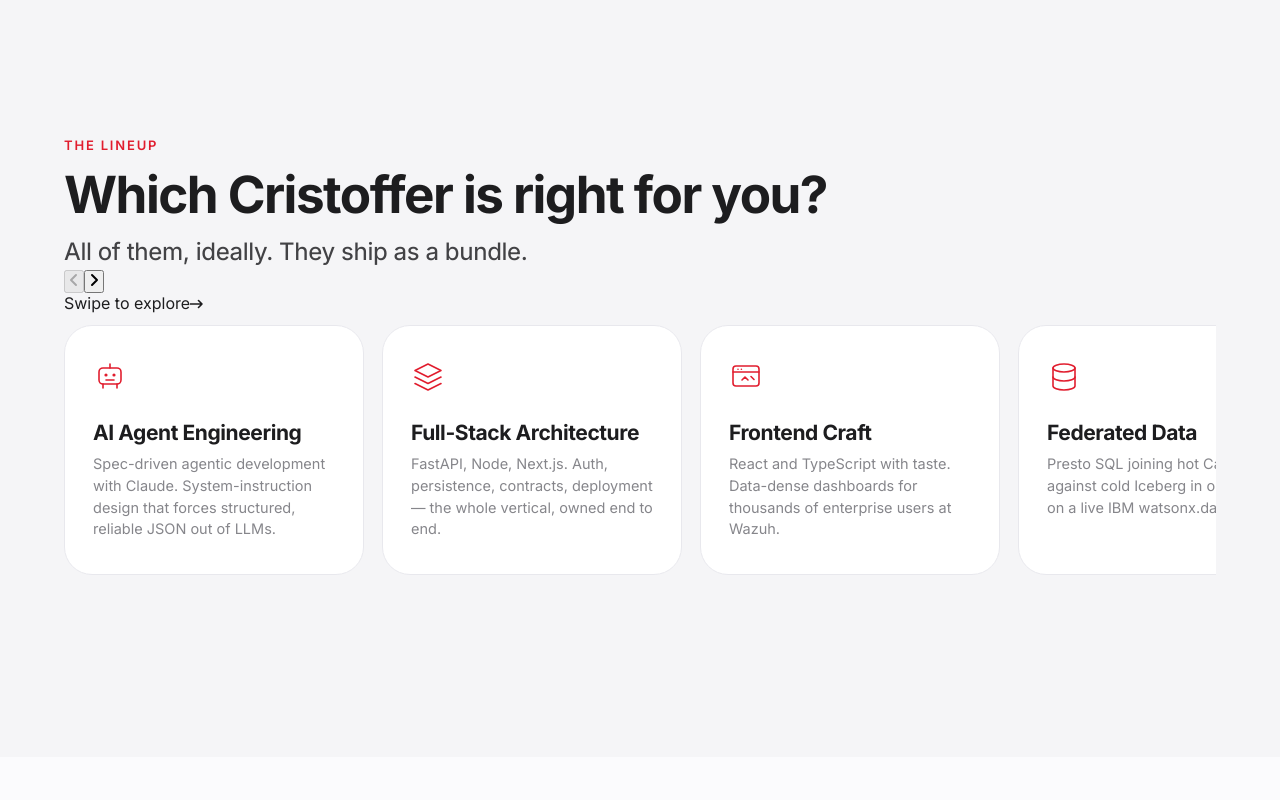
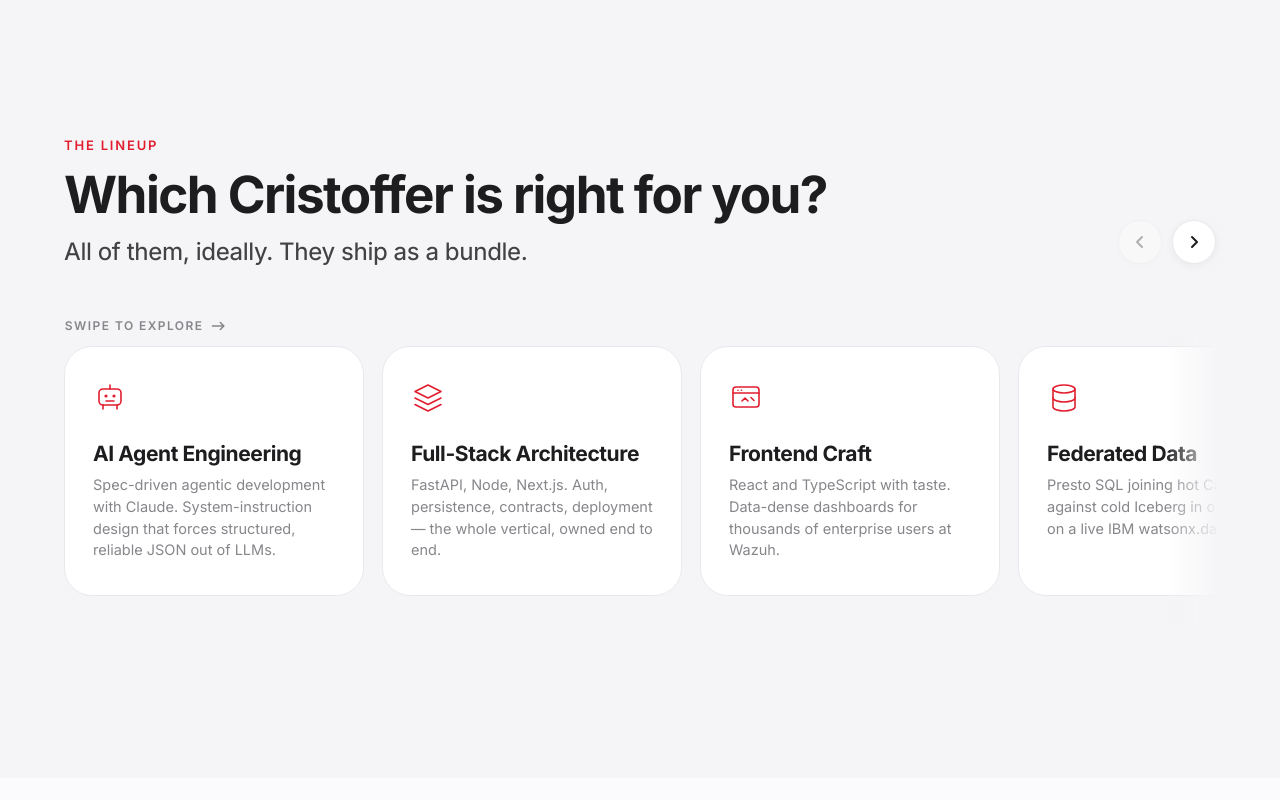
Before and after one commit to Cristofferb7/portfolio, a React (Vite) app: page / in a window 1280 px wide. Shown: the part 820-1620 px from the top of the page. Built offline with nearby package versions, Linux system fonts and the light colour scheme.

Commit message:
CSS: lineup paddles/fades/swipe hint + resume modal, drop guide styles

```diff
--- a/src/index.css
+++ b/src/index.css
@@ -413,46 +413,104 @@ img { display: block; max-width: 100%; }
   pointer-events: none;
 }
 
-/* ---------- Guide page ---------- */
-.guide-hero { padding: 160px 0 80px; }
-.prompt-card {
-  background: #101014;
-  border: 1px solid rgba(255,255,255,0.1);
-  border-radius: var(--radius-md);
+/* ---------- Lineup paddles & fades ---------- */
+.lineup-head {
+  display: flex; justify-content: space-between; align-items: flex-end;
+  gap: 24px; flex-wrap: wrap;
+}
+.lineup-paddles { display: flex; gap: 10px; padding-bottom: 6px; }
+.paddle {
+  width: 44px; height: 44px; border-radius: 50%;
+  border: 1px solid var(--line);
+  background: #fff; color: var(--ink);
+  display: inline-flex; align-items: center; justify-content: center;
+  cursor: pointer;
+  transition: background 0.25s ease, color 0.25s ease, transform 0.25s var(--ease-out), opacity 0.25s ease, border-color 0.25s ease;
+  box-shadow: 0 2px 10px rgba(29, 29, 31, 0.05);
+}
+.paddle:hover:not(:disabled) { background: var(--red); border-color: var(--red); color: #fff; transform: scale(1.06); }
+.paddle:disabled { opacity: 0.32; cursor: default; }
+.swipe-hint {
+  display: inline-flex; align-items: center; gap: 8px;
+  margin-top: clamp(24px, 4vw, 48px);
+  font-size: 12px; font-weight: 600;
+  letter-spacing: 0.12em; text-transform: uppercase;
+  color: var(--muted);
+  animation: hint-nudge 2.6s var(--ease-out) infinite;
+}
+@keyframes hint-nudge {
+  0%, 100% { transform: translateX(0); }
+  50% { transform: translateX(6px); }
+}
+.lineup-shell { position: relative; }
+.lineup-shell::before, .lineup-shell::after {
+  content: '';
+  position: absolute; top: 0; bottom: 0;
+  width: 56px; z-index: 2;
+  pointer-events: none;
+  opacity: 0; transition: opacity 0.35s ease;
+}
+.lineup-shell::before { left: -4px; background: linear-gradient(to right, var(--paper-2), transparent); }
+.lineup-shell::after { right: -4px; background: linear-gradient(to left, var(--paper-2), transparent); }
+.lineup-shell.fade-l::before { opacity: 1; }
+.lineup-shell.fade-r::after { opacity: 1; }
+
+/* ---------- Résumé modal ---------- */
+.resume-overlay {
+  position: fixed; inset: 0; z-index: 300;
+  background: rgba(11, 11, 15, 0.52);
+  backdrop-filter: blur(14px) saturate(140%);
+  -webkit-backdrop-filter: blur(14px) saturate(140%);
+  display: flex; align-items: center; justify-content: center;
+  padding: max(20px, env(safe-area-inset-top)) max(16px, env(safe-area-inset-left));
+}
+.resume-sheet {
+  width: min(920px, 100%);
+  height: min(86vh, 100%);
+  background: var(--paper);
+  border-radius: var(--radius-lg);
   overflow: hidden;
-  margin-bottom: 26px;
+  display: flex; flex-direction: column;
+  box-shadow: 0 40px 120px rgba(0, 0, 0, 0.42);
 }
-.prompt-head {
+.resume-sheet-head {
   display: flex; align-items: center; justify-content: space-between;
-  padding: 16px 22px;
-  border-bottom: 1px solid rgba(255,255,255,0.08);
+  gap: 16px; flex-wrap: wrap;
+  padding: 18px 24px;
+  border-bottom: 1px solid var(--line);
+  background: rgba(255, 255, 255, 0.7);
 }
-.prompt-head h4 { font-size: 15px; color: #f5f5f7; letter-spacing: -0.01em; }
-.copy-btn {
-  font-size: 12px; font-weight: 600;
-  background: rgba(255,255,255,0.1); color: #f5f5f7;
-  border: 1px solid rgba(255,255,255,0.14);
-  padding: 6px 14px; border-radius: 999px; cursor: pointer;
-  transition: background 0.25s ease;
+.resume-sheet-head h3 { font-size: 19px; letter-spacing: -0.02em; }
+.resume-sub { font-size: 12.5px; color: var(--muted); margin-top: 2px; }
+.resume-actions { display: flex; align-items: center; gap: 10px; }
+.resume-btn {
+  font-size: 13px; font-weight: 600;
+  padding: 8px 16px; border-radius: 999px;
+  border: 1px solid var(--line);
+  background: #fff; color: var(--ink);
+  cursor: pointer;
+  transition: border-color 0.25s ease, background 0.25s ease, color 0.25s ease;
 }
-.copy-btn:hover { background: var(--red); border-color: var(--red); }
-.prompt-body {
-  padding: 20px 22px;
-  font-family: var(--font-mono);
-  font-size: 12.5px; line-height: 1.7;
-  color: #b8b8bf;
-  white-space: pre-wrap;
+.resume-btn:hover { border-color: var(--ink); }
+.resume-btn-primary { background: var(--red); border-color: var(--red); color: #fff; }
+.resume-btn-primary:hover { background: var(--red-deep); border-color: var(--red-deep); }
+.resume-close {
+  width: 36px; height: 36px; border-radius: 50%;
+  border: 1px solid var(--line);
+  background: #fff; color: var(--ink);
+  display: inline-flex; align-items: center; justify-content: center;
+  cursor: pointer;
+  transition: background 0.25s ease, color 0.25s ease, border-color 0.25s ease;
 }
-.guide-step {
-  display: grid; grid-template-columns: 64px 1fr; gap: 24px;
-  padding: 34px 0; border-bottom: 1px solid var(--line);
+.resume-close:hover { background: var(--ink); border-color: var(--ink); color: #fff; }
+.resume-body { flex: 1; background: #525659; }
+.resume-body object { width: 100%; height: 100%; border: none; display: block; }
+.resume-fallback {
+  height: 100%;
+  display: flex; flex-direction: column; align-items: center; justify-content: center;
+  gap: 20px; text-align: center; padding: 32px;
+  color: #f5f5f7; font-size: 15px;
 }
-.guide-step-num {
-  font-family: var(--font-serif); font-style: italic;
-  font-size: 40px; color: var(--red); line-height: 1;
-}
-.guide-step h3 { font-size: 20px; margin-bottom: 8px; letter-spacing: -0.015em; }
-.guide-step.cols-wide { grid-template-columns: 220px 1fr; }
 
 /* ---------- Marquee ---------- */
 .marquee {
@@ -509,8 +567,9 @@ img { display: block; max-width: 100%; }
   .feature-card { min-height: 440px; }
   .nav-links { display: none; }
   .mobile-menu-btn { display: inline-flex; }
-  .guide-step { grid-template-columns: 44px 1fr; gap: 16px; }
-  .guide-step.cols-wide { grid-template-columns: 1fr; gap: 8px; }
+  .lineup-paddles { display: none; }
+  .resume-overlay { padding: 0; }
+  .resume-sheet { height: 100%; border-radius: 0; }
   .how-track { grid-template-columns: 1fr; }
   .how-sticky { position: relative; top: 0; min-height: unset; }
   .how-viz { max-width: 100%; }
```
